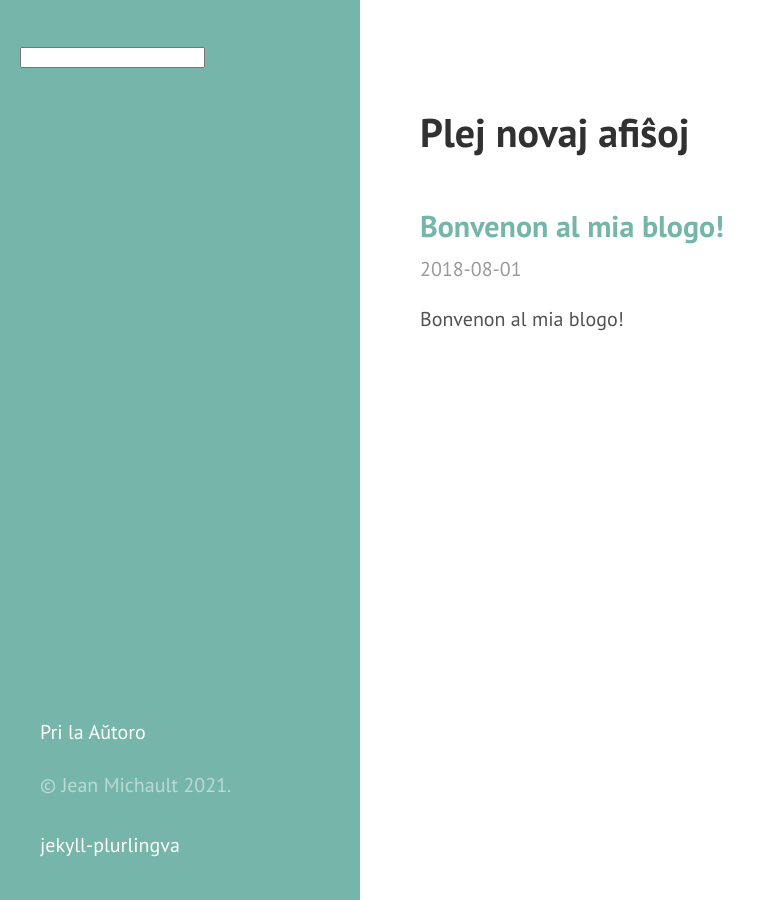
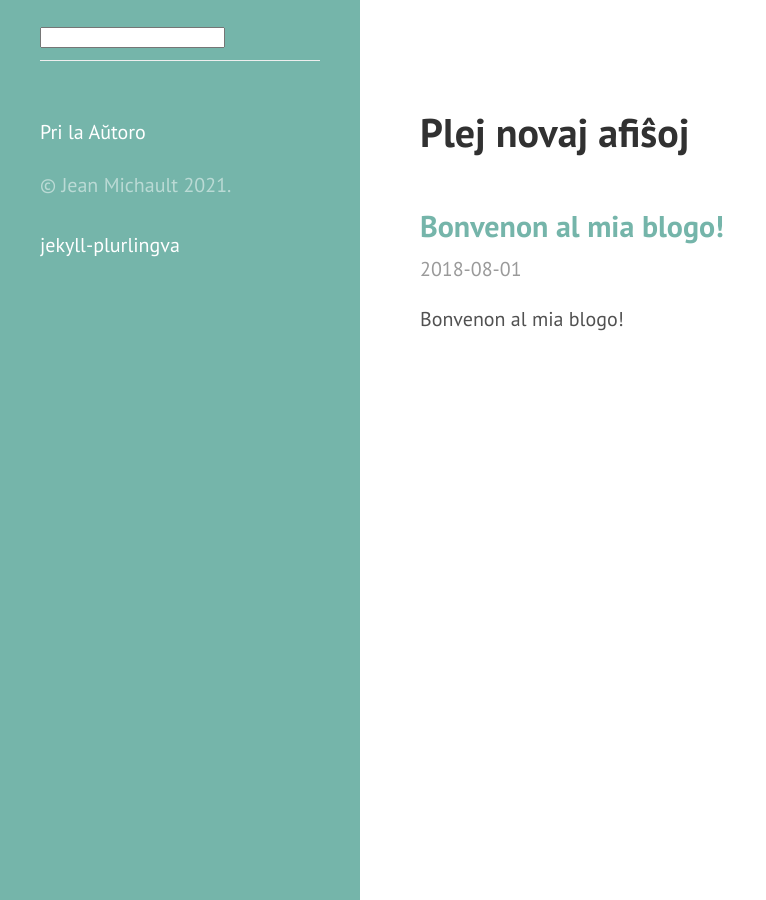
Before and after one commit to jmichault/jmichault.github.io, a Jekyll site: the page built from eo/index.md, in a window 1280 px wide. Shown: the whole page, without its empty margins (0-766 px from the left). Built offline with Jekyll 4.4.1, drawn with Linux system fonts in a browser that asks for light colours.

Commit message:
flanka kolumno ŝanĝiĝis

```diff
--- a/_includes/sidebar.html
+++ b/_includes/sidebar.html
@@ -1,11 +1,14 @@
 <div class="sidebar">
-   {% assign posts=site.posts | where:"lang-ref", page.lang-ref | sort: 'lang' %}
+  {% assign posts=site.posts | where:"lang-ref", page.lang-ref | sort: 'lang' %}
+
+  <div class="container">
+    <nav class="sidebar-nav">
     {% if posts.size == 0 %}
         {% assign posts=site.pages | where:"lang-ref", page.lang-ref | sort: 'lang' %}
     {% endif %}
     {% if posts.size > 1 %}
     <div>
-    <header class="lang-options">
+      <header class="lang-options">
         <div class="dropdown" >
          <button class="dropbtn">{{ site.data.languages[page.lang].icon }} {{ site.data.languages[page.lang].label }} 🔽</button>
          <div class="dropdown-content">
@@ -14,14 +17,19 @@
            {% endfor %}
          </div>
         </div>
+      </header>
     </div>
     {% endif %}
-<form method="get" action="http://www.google.com/search" target="_blank">
+    <div>
+      <header class="lang-options">
+      <form method="get" action="http://www.google.com/search" target="_blank">
 	<input type="hidden" name="sitesearch" value="{{ site.url }}" />
 	<input type="text" name="q" maxlength="255" placeholder="{{ site.data.translations['serĉi'][page.lang] }}" />
-</form>
+      </form>
+      </header>
+    </div>
+    <br>
 
-  <div class="container sidebar-sticky">
     <div class="sidebar-about">
       <h1>
         <a href="{{site.baseurl}}/{{page.lang}}">
@@ -31,7 +39,6 @@
       <p class="lead">{{ site.data.translations['priskribo'][page.lang] }}</p>
     </div>
 
-    <nav class="sidebar-nav">
       <a class="sidebar-nav-item{% if page.url == site.baseurl %} active{% endif %}" href="{{site.baseurl}}/{{ page.lang }}">{{ site.data.translations['cxiujAfisxoj'][page.lang] }}</a>
 
       {% comment %}
--- a/public/css/hyde.css
+++ b/public/css/hyde.css
@@ -55,9 +55,17 @@ html {
 
 .sidebar {
   text-align: center;
-  padding: 2rem 1rem;
+  padding: 1rem 1rem;
   color: rgba(255,255,255,.5);
   background-color: #202020;
+  height: 100%; /* 100% Full-height */
+  position: fixed; /* Stay in place */
+  z-index: 1; /* Stay on top */
+  top: 0;
+  left: 0;
+  background-color: #111; /* Black*/
+  overflow-x: hidden; /* Disable horizontal scroll */
+  transition: 0.5s; /* 0.5 second transition effect to slide in the sidenav */
 }
 @media (min-width: 48em) {
   .sidebar {
@@ -279,8 +287,8 @@ footer.lang-options ul > li {
 
 header.lang-options {
   border-bottom: 1px solid #eee;
-  margin-bottom: 2em;
-  padding-bottom: 1em;
+  margin-bottom: 0.2em;
+  padding-bottom: 0.5em;
 }
 
 header.lang-options ul {
```
Also changed, not shown: 1 other file.
